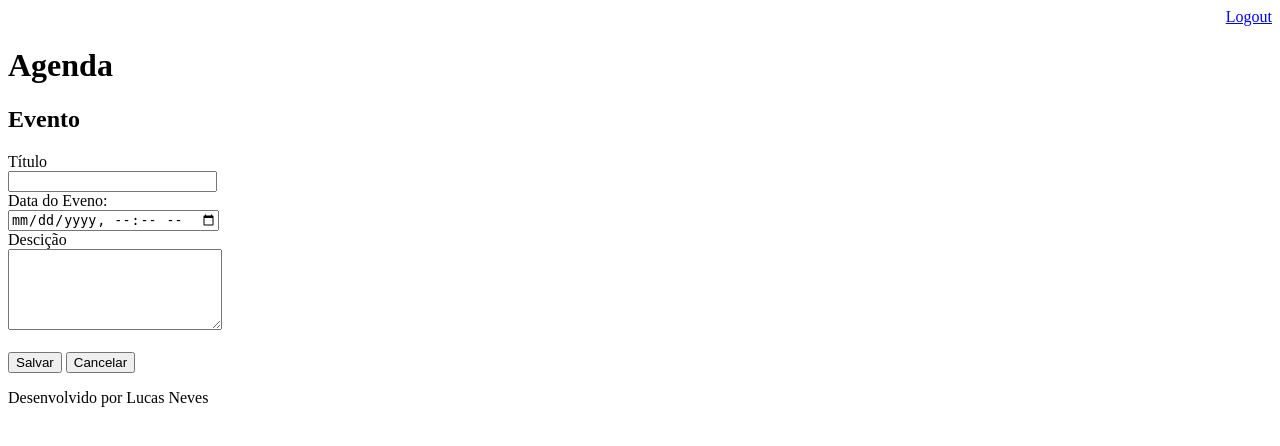
After one commit to lucasalcantarap/Agenda, a Django app: page /agenda/evento/ in a window 1280 px wide. The commit adds this page. Shown: the top 446 px of the page. Run offline with Django 3.2, Linux system fonts and the light colour scheme; a user stored in the database is signed in.

Commit message:
Incluido templates para inserção de eventos na agenda.Incluido gitignore para ignorar os compilados

```diff
--- a/agenda/urls.py
+++ b/agenda/urls.py
@@ -21,8 +21,11 @@ from django.views.generic import RedirectView
 urlpatterns = [
     path('admin/', admin.site.urls),
     path('agenda/', views.lista_eventos),
+    path('agenda/evento/', views.evento),
+    path('agenda/evento/submit', views.submit_evento),
     path('', RedirectView.as_view(url='/agenda/')),
     path('login/', views.login_user),
     path('login/submit', views.submit_login),
     path('logout/', views.logout_user)
+
 ]
--- a/core/views.py
+++ b/core/views.py
@@ -27,12 +27,26 @@ def submit_login(request):
             messages.error(request, "Usuário ou senha inválido")
     return redirect('/')
 
-
-
-
 @login_required(login_url='/login/')
 def lista_eventos(request):
     usuario = request.user
     evento = Evento.objects.filter(usuario=usuario)
     dados = {'eventos':evento}
     return render(request, 'agenda.html', dados)
+
+@login_required(login_url='/login/')
+def evento(request):
+    return render(request, 'evento.html')
+
+@login_required(login_url='/login/')
+def submit_evento(request):
+    if request.POST:
+        titulo = request.POST.get('titulo')
+        data_evento = request.POST.get('data_evento')
+        descricao = request.POST.get('descricao')
+        usuario = request.user
+        Evento.objects.create(titulo = titulo,
+                              data_evento = data_evento,
+                              descricao = descricao,
+                              usuario = usuario)
+    return redirect('/')
--- a/templates/agenda.html
+++ b/templates/agenda.html
@@ -2,7 +2,9 @@
 
 {% block content %}
     <h2>Agendamentos</h2>
-
+    <a href="evento/">
+        <button type="button">Novo Evento</button>
+    </a>
     <ul style = "font-size: 18px">
         {% for evento in eventos %}
             <li>{{ evento.titulo }} {{ evento.get_data_evento }}</li>
--- /dev/null
+++ b/templates/evento.html
@@ -0,0 +1,26 @@
+{% extends "model-page.html" %}
+
+{% block content %}
+
+<h2>Evento</h2>
+
+<form action="submit" method="POST">{% csrf_token %}
+    <label>Título</label>
+    <br>
+    <input type="text" name="titulo" size="23">
+    <br>
+    <label>Data do Eveno:</label>
+    <br>
+    <input type="datetime-local" name="data_evento">
+    <br>
+    <label>Descição</label>
+    <br>
+    <textarea name="descricao" rows="5" cols="24"></textarea>
+    <br><br>
+    <button type="submit">Salvar</button>
+    <a href="/">
+        <button type="button">Cancelar</button>
+    </a>
+</form>
+
+{% endblock %}
```
Also changed, not shown: db.sqlite3, 1 other file.
